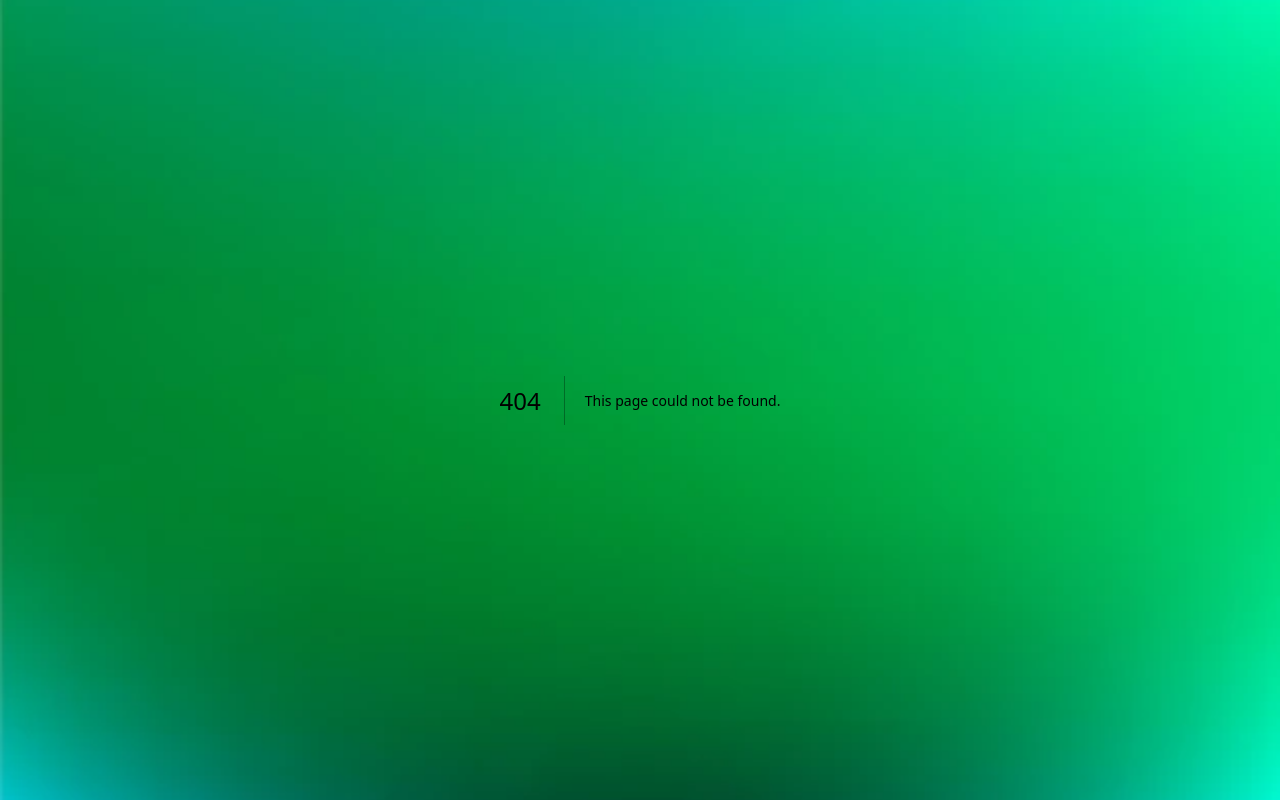
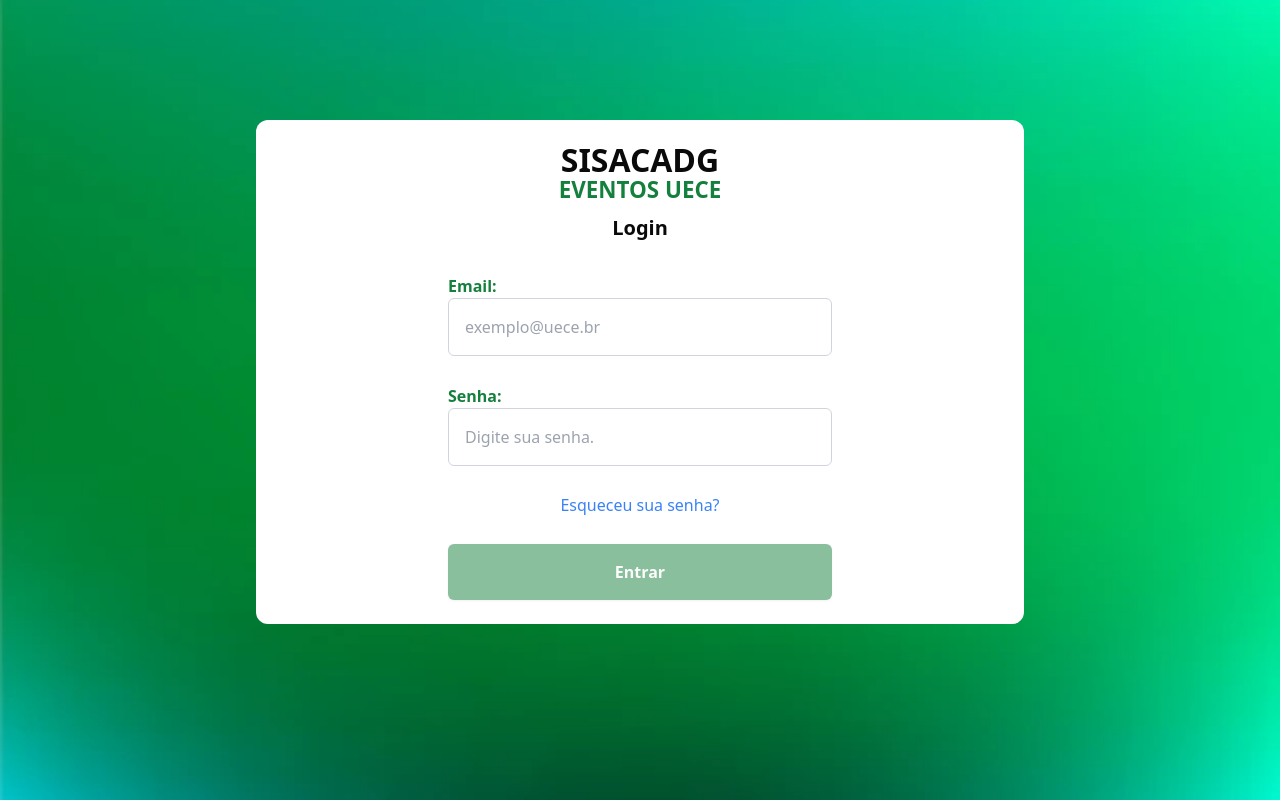
Before and after one commit to SisGeHC-2-0/-SisGeHC-front-end, a Next.js app: page /login in a window 1280 px wide. Before the commit this address had no page. Built offline with nearby package versions, Linux system fonts and the light colour scheme.

Commit message:
Login screen and route for forgot password

```diff
--- a/src/app/cadastro/forms/professor.tsx
+++ b/src/app/cadastro/forms/professor.tsx
@@ -11,23 +11,33 @@ import {zodResolver} from "@hookform/resolvers/zod"
 
 const fileSizeLimit = 5 * 1024 * 1024; // 5MB
 
+const containsUppercase = (ch: string) => /[A-Z]/.test(ch);
+const containsLowercase = (ch: string) => /[a-z]/.test(ch);
+
 const ProfessorFormSchema = z.object({
     Nome: z.string().nonempty("Nome é obrigatorio"),
-    Email: z.string().email("Email Invalido").nonempty("Email é obrigatorio"),
+    Email: z.string().email("Email mal formatado").nonempty("Email é obrigatorio"),
     Matricula : z.string().nonempty("Matricula é obrigatoria"),
-    Senha: z.string().nonempty("Senha é obrigatoria"),
     Confirme : z.string().nonempty("Por favor confirme sua senha"),
     Curso: z.string().nonempty("Selecione seu curso"),
 
-    Foto : z.instanceof(FileList).refine(
-        file => file.length == 0 || [
-                 "image/png",
-                 "image/jpeg",
-                 "image/jpg"
-                ].includes(file[0].type), {message: "Tipo de arquivo invalido. Permitidos somente .jpeg e .png"}
-    ).refine(file => file.length == 0 || file[0].size <= fileSizeLimit, {message: "Tamanho do arquivo não pode superar 5MB"})
-    ,
-}).refine(({Confirme, Senha}) => Confirme == Senha,
+
+    Senha: z.string().nonempty("Senha é obrigatoria").min(8, "Sua senha deve ter mais de 8 caracteres")
+                .refine(e => /[A-Z]/.test(e), {message: "Sua senha deve conter ao menos uma letra maiuscula"})
+                .refine(e => /[a-z]/.test(e), {message: "Sua senha deve conter ao menos uma letra minuscula"})
+                .refine(e => /[0-1]/.test(e), {message: "Sua senha deve conter ao menos um caractere numerico"}),
+
+
+    Foto : z.instanceof(FileList)
+                .refine( file => file.length == 0 || [
+                            "image/png",
+                            "image/jpeg",
+                            "image/jpg"
+                            ].includes(file[0].type), {message: "Tipo de arquivo invalido. Permitidos somente .jpeg e .png"})
+                .refine(file => file.length == 0 || file[0].size <= fileSizeLimit, {message: "Tamanho do arquivo não pode superar 5MB"})}
+
+
+).refine(({Confirme, Senha}) => Confirme == Senha,
            {
             message: "Senhas estão diferentes",
             path : ["Confirme"]
@@ -86,8 +96,8 @@ export default function ProfessorForms() {
 
     return (
         <div>
-            <form onSubmit={handleSubmit(onSubmit)} className="w-full flex justify-center items-center" encType="multipart/form-data">
-                <div className="w-1/2 flex flex-col gap-6">
+            <form onSubmit={handleSubmit(onSubmit)} className="w-full flex justify-center items-center mt-[1rem]" encType="multipart/form-data">
+                <div className="w-1/2 flex flex-col gap-[1.7rem]">
                     <InputFormField
                         errors={errors.Nome}
                         required
--- a/src/app/cadastro/page.tsx
+++ b/src/app/cadastro/page.tsx
@@ -19,13 +19,11 @@ export default function Cadastro()
                 <h2 className="font-bold text-xl">Cadastro de Usuário</h2>
 
                 </div>
-
                 <SelectMenuPage pages={[
                     {name : "Aluno", content: <AlunoForms/>},
                     {name : "Professor", content: <ProfessorForms/>},
                     {name : "Coordenador", content: <CoordenadorForms/>},
-                    // {name : "BOSTA", content: <CoordenadorForms/>},
-                    ]}/>
+                ]}/>
             </CorePanel>
         </div>
     );
--- /dev/null
+++ b/src/app/login/form/index.tsx
@@ -0,0 +1,68 @@
+'use client'
+
+import InputFormField from "@/components/formComponents/inputFormField";
+// import { useForm } from "react-hook-form";
+import { z } from "zod";
+import { zodResolver } from "@hookform/resolvers/zod";
+import { useForm } from "react-hook-form";
+import { Button } from "@/components/ui/button";
+import Link from "next/link";
+
+
+const LoginFormSchema = z.object({
+    email: z.string().email("Email mal formatado").nonempty("Email é obrigatorio"),
+    senha : z.string().min(8, "Senha deve ter mais de ")
+})
+
+type LoginSchema = z.infer<typeof LoginFormSchema>
+
+export default function LoginForm()
+{
+
+    const { register, handleSubmit, formState: { errors, isValid, isDirty } } = useForm<LoginSchema>({resolver: zodResolver(LoginFormSchema) , mode: "onChange"});
+
+    const onSubmit = (data : LoginSchema) => {
+
+
+        data.email
+
+    }
+
+    return <div className="w-1/2 mt-[1rem]">
+        <form className="w-full flex flex-col gap-[1.7rem] " onSubmit={handleSubmit(onSubmit)}>
+            <InputFormField
+                name="Email"
+                errors={errors.email}
+                register={register('email')}
+                placeholder="exemplo@uece.br"
+                type="text"
+            />
+
+            <InputFormField
+                name="Senha"
+                errors={undefined}
+                register={register('senha')}
+                placeholder="Digite sua senha."
+                type="password"
+            />
+
+            <span className="w-full text-center">
+                <Link href="/login/recuperar-senha" className="cursor-pointer text-blue-500">
+                    Esqueceu sua senha?
+
+                </Link>
+            </span>
+
+            <Button
+                disabled={!isValid}
+                type="submit"
+                variant="default"
+                className="h-[7vh] bg-green-700 font-bold text-md"
+            >
+                Entrar
+            </Button>
+        </form>
+    </div>
+
+
+}
--- /dev/null
+++ b/src/app/login/page.tsx
@@ -0,0 +1,23 @@
+import { CorePanel } from "@/components/corePanel";
+import Logo from "@/components/logo";
+import LoginForm from "./form";
+
+export default function Login()
+{
+
+    return (
+        <div className="w-full h-screen flex justify-center overflow-scroll">
+
+            <CorePanel className="w-[60%] my-[15vh] pb-[3vh]">
+
+                <div className="w-[100%] flex flex-col justify-center items-center my-[2vh] gap-[1vh]">
+                    <Logo/>
+                    <h2 className="font-bold text-xl">Login</h2>
+                </div>
+                <div className="w-full flex justify-center">
+                    <LoginForm/>
+                </div>
+            </CorePanel>
+        </div>
+    );
+}
--- /dev/null
+++ b/src/app/login/recuperar-senha/page.tsx
@@ -0,0 +1,11 @@
+export default function RecuperarSenha()
+{
+
+
+
+    return <>
+        <div>
+            algo
+        </div>
+    </>
+}
```
